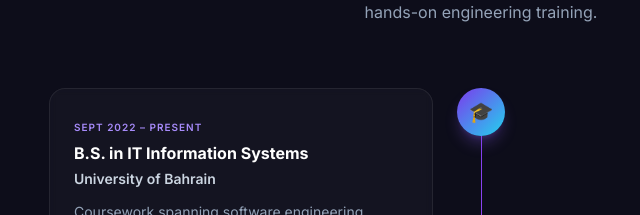
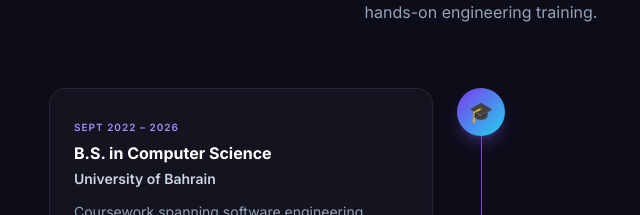
Before and after one commit to 7ussain313/portfolio, a React (Vite) app: page / in a window 1280 px wide. Shown: the part 5962-6177 px from the top of the page, without its empty margins (159-799 px from the left). Built offline with nearby package versions, Linux system fonts and the light colour scheme.

Commit message:
Set degree to B.S. in Computer Science

```diff
--- a/src/data/portfolioData.js
+++ b/src/data/portfolioData.js
@@ -314,10 +314,9 @@
 export const education = [
   {
     id: 1,
-    // TODO(confirm): exact degree title — CV says "B.S. in Computer Science", portfolio previously said "IT Information Systems".
-    degree: 'B.S. in IT Information Systems',
+    degree: 'B.S. in Computer Science',
     institution: 'University of Bahrain',
-    period: 'Sept 2022 – Present',
+    period: 'Sept 2022 – 2026',
     description: 'Coursework spanning software engineering, databases and mobile development; senior project SooQna.',
     type: 'university',
     icon: '🎓',
```
